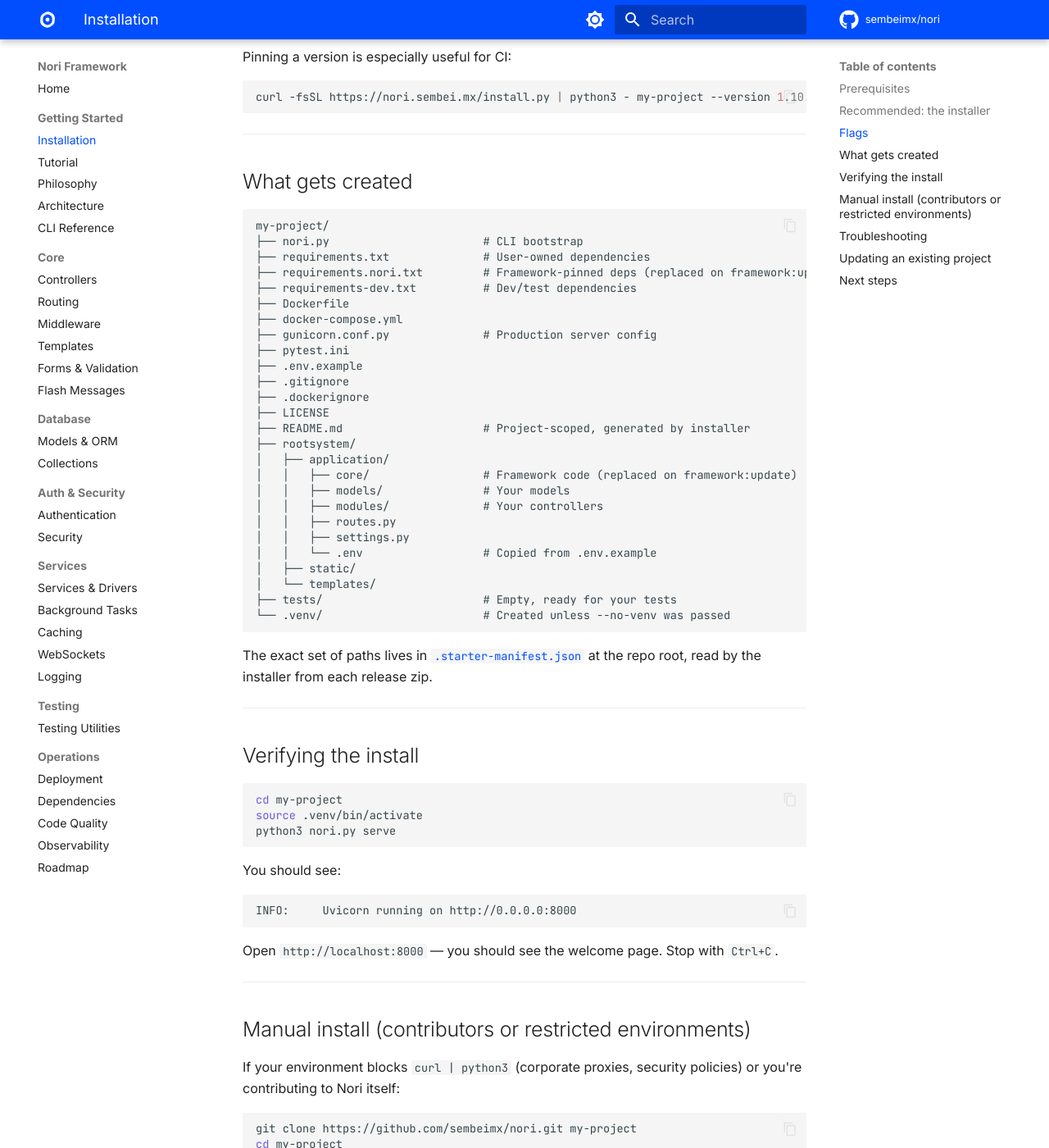
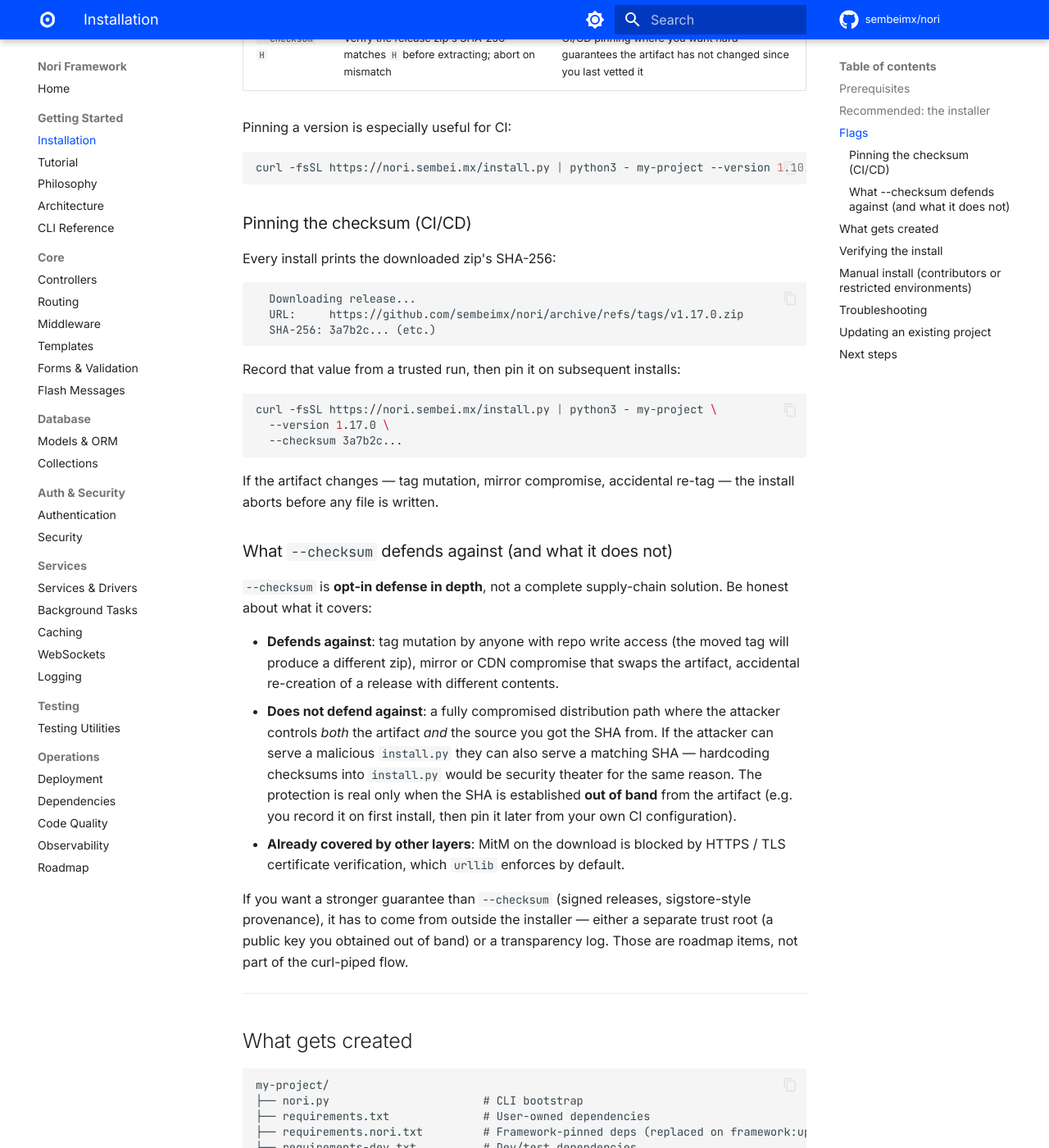
Before and after one commit to sembeimx/nori, an MkDocs documentation site: the page built from docs/installation.md, in a window 1280 px wide and 1400 px high, scrolled down 1543 px. Shown: the whole window at 82% size. Built offline with MkDocs 1.6.1 and Material for MkDocs 9.7.7, drawn with Linux system fonts in a browser that asks for light colours; comment, search, counter and statistics services are not loaded; the version menu is left out.

Commit message:
feat(install): opt-in --checksum flag + always-on SHA-256 transparency
The installer now prints the resolved zip URL and the downloaded
artifact's SHA-256 on every run. Users can record that hash from a
trusted run and pin it back via the new --checksum flag on subsequent
installs; mismatch aborts before any file is written.

This is intentionally opt-in defense in depth, not a complete supply-
chain fix. Hardcoding a checksum inside install.py would be security
theater: the attacker who can serve a malicious zip can also serve a
malicious install.py with a matching SHA. The flag works because the
user establishes the SHA *out of band* from the artifact — typically
their CI configuration. The new "What --checksum defends against (and
what it does not)" doc section spells out exactly what each layer
covers (tag mutation, mirror compromise, accidental re-tag) and what
it does not (fully compromised distribution path).

5 new tests in tests/test_installer.py covering the no-checksum
default, matching-checksum success, mismatch abort, parse_args
case-normalization, and the always-on URL/SHA stdout transparency.

````diff
--- a/docs/installation.md
+++ b/docs/installation.md
@@ -48,12 +48,43 @@
 | `--no-venv` | Skip creating `.venv` (implies `--no-install`) | You manage envs differently (Poetry, asdf, conda, container-only) |
 | `--no-install` | Create `.venv` but skip `pip install` | Air-gapped envs, or you want to inspect `requirements.txt` first |
 | `--version V` | Pin a specific release (e.g. `--version 1.10.0`) | Reproducible installs in CI or team handoffs — defaults to latest |
+| `--checksum H` | Verify the release zip's SHA-256 matches `H` before extracting; abort on mismatch | CI/CD pinning where you want hard guarantees the artifact has not changed since you last vetted it |
 
 Pinning a version is especially useful for CI:
 
 ```bash
 curl -fsSL https://nori.sembei.mx/install.py | python3 - my-project --version 1.10.0
 ```
+
+### Pinning the checksum (CI/CD)
+
+Every install prints the downloaded zip's SHA-256:
+
+```text
+  Downloading release...
+  URL:     https://github.com/sembeimx/nori/archive/refs/tags/v1.17.0.zip
+  SHA-256: 3a7b2c... (etc.)
+```
+
+Record that value from a trusted run, then pin it on subsequent installs:
+
+```bash
+curl -fsSL https://nori.sembei.mx/install.py | python3 - my-project \
+  --version 1.17.0 \
+  --checksum 3a7b2c...
+```
+
+If the artifact changes — tag mutation, mirror compromise, accidental re-tag — the install aborts before any file is written.
+
+### What `--checksum` defends against (and what it does not)
+
+`--checksum` is **opt-in defense in depth**, not a complete supply-chain solution. Be honest about what it covers:
+
+- **Defends against**: tag mutation by anyone with repo write access (the moved tag will produce a different zip), mirror or CDN compromise that swaps the artifact, accidental re-creation of a release with different contents.
+- **Does not defend against**: a fully compromised distribution path where the attacker controls *both* the artifact *and* the source you got the SHA from. If the attacker can serve a malicious `install.py` they can also serve a matching SHA — hardcoding checksums into `install.py` would be security theater for the same reason. The protection is real only when the SHA is established **out of band** from the artifact (e.g. you record it on first install, then pin it later from your own CI configuration).
+- **Already covered by other layers**: MitM on the download is blocked by HTTPS / TLS certificate verification, which `urllib` enforces by default.
+
+If you want a stronger guarantee than `--checksum` (signed releases, sigstore-style provenance), it has to come from outside the installer — either a separate trust root (a public key you obtained out of band) or a transparency log. Those are roadmap items, not part of the curl-piped flow.
 
 ---
 
````
Also changed, not shown: docs/install.py (+34 -3 lines), 1 other file.
